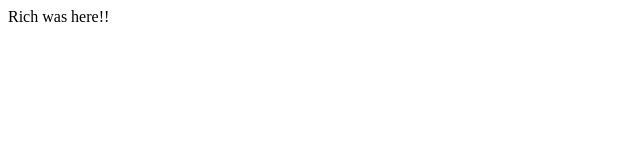
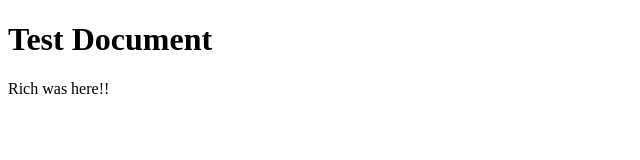
Before and after one commit to rhildred/UX220Test, a plain HTML site: page index.html in a window 1280 px wide. Shown: the whole page, without its empty margins (0-640 px from the left). Drawn offline with Linux system fonts and the light colour scheme.

Commit message:
add title

```diff
--- a/index.html
+++ b/index.html
@@ -1,9 +1,10 @@
 <!DOCTYPE html>
 <html lang="en">
     <head>
-
+        <title>Test Document</title>
     </head>
     <body>
+        <h1>Test Document</h1>
         Rich was here!!
     </body>
 </html>
```
